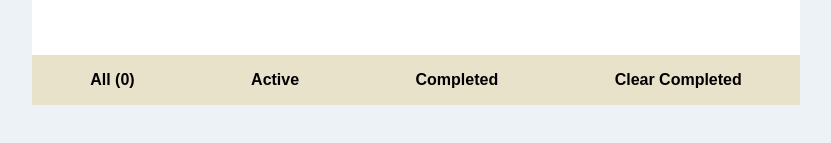
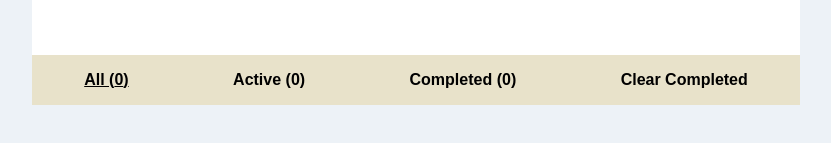
Before and after one commit to Brunopavasovic/todo-react-app, a React (Create React App) app: page / in a window 1280 px wide. Shown: the part 545-688 px from the top of the page, without its empty margins (224-1055 px from the left). Built offline with nearby package versions, Linux system fonts and the light colour scheme.

Commit message:
all functions added

```diff
--- a/src/App.js
+++ b/src/App.js
@@ -4,7 +4,7 @@ import { styled } from "./stitches.config";
 import "./styles/App.css";
 import { useState } from "react";
 import { RenderTask } from "./components/RenderTask";
-import { uniqueId } from "./util";
+import { filterItems, uniqueId } from "./util";
 import { Footer } from "./components/Footer";
 
 const emptyInput = {
@@ -15,6 +15,7 @@ const emptyInput = {
 export default function App() {
   const [todos, setTodos] = useState([]);
   const [userInput, setUserInput] = useState(emptyInput);
+  const [view, setView] = useState("all");
 
   const handleInput = (e) => {
     const value = e.target.value;
@@ -57,16 +58,6 @@ export default function App() {
     setTodos(cleared);
   };
 
-  const completedItems = () => {
-    const comp = todos.filter((todo) => todo.done);
-    setTodos(comp);
-  };
-
-  const activeItems = () => {
-    const active = todos.filter((todo) => !todo.done);
-    setTodos(active);
-  };
-
   const handleSubmit = (e) => {
     if (userInput.title === "" || userInput.task === "") {
       return false;
@@ -75,6 +66,8 @@ export default function App() {
     addTodo(userInput);
     setUserInput(emptyInput);
   };
+
+  const visibleTodos = filterItems(todos, view);
 
   return (
     <PageWrapper>
@@ -103,7 +96,7 @@ export default function App() {
             ADD TODO
           </Button>
         </InputContainer>
-        {todos.map((todo) => (
+        {visibleTodos.map((todo) => (
           <RenderTask
             key={todo.id}
             id={todo.id}
@@ -116,9 +109,9 @@ export default function App() {
         ))}
         <Footer
           todos={todos}
-          completedItems={completedItems}
+          view={view}
+          setView={setView}
           clearCompleted={clearCompleted}
-          activeItems={activeItems}
         />
       </TasksContainer>
     </PageWrapper>
--- a/src/components/Footer.jsx
+++ b/src/components/Footer.jsx
@@ -1,19 +1,29 @@
 import React from "react";
 import { styled } from "../stitches.config";
+import { filterItems } from "../util";
 
-export const Footer = ({
-  todos,
-  clearCompleted,
-  completedItems,
-  activeItems,
-}) => {
+export const Footer = ({ todos, clearCompleted, view, setView }) => {
   const all = todos.length;
+  const completed = filterItems(todos, "completed").length;
+  const active = filterItems(todos, "active").length;
 
   return (
     <Filter>
-      <FilterButton>All ({all})</FilterButton>
-      <FilterButton onClick={activeItems}>Active</FilterButton>
-      <FilterButton onClick={completedItems}>Completed </FilterButton>
+      <FilterButton isActive={view === "all"} onClick={() => setView("all")}>
+        All ({all})
+      </FilterButton>
+      <FilterButton
+        isActive={view === "active"}
+        onClick={() => setView("active")}
+      >
+        Active ({active})
+      </FilterButton>
+      <FilterButton
+        isActive={view === "completed"}
+        onClick={() => setView("completed")}
+      >
+        Completed ({completed})
+      </FilterButton>
       <FilterButton onClick={clearCompleted}>Clear Completed</FilterButton>
     </Filter>
   );
@@ -35,4 +45,11 @@ const FilterButton = styled("button", {
   fontSize: "16px",
   color: "#000",
   cursor: "pointer",
+  variants: {
+    isActive: {
+      true: {
+        textDecoration: "underline",
+      },
+    },
+  },
 });
--- a/src/components/RenderTask.jsx
+++ b/src/components/RenderTask.jsx
@@ -34,7 +34,7 @@ const Dl = styled("dl", {
 
 const Checkbox = styled("input", {
   position: "relative",
-  right: "60px",
+  right: "200px",
   top: "25px",
 });
 
--- a/src/util.js
+++ b/src/util.js
@@ -1 +1,14 @@
 export const uniqueId = () => Math.random().toString(16).slice(2);
+
+export const filterItems = (todos, view) => {
+  switch (view) {
+    case "completed":
+      return todos.filter((todo) => todo.done);
+    case "active":
+      return todos.filter((todo) => !todo.done);
+    case "all":
+      return todos;
+    default:
+      throw new Error(`Invalid view: ${view}`);
+  }
+};
```
